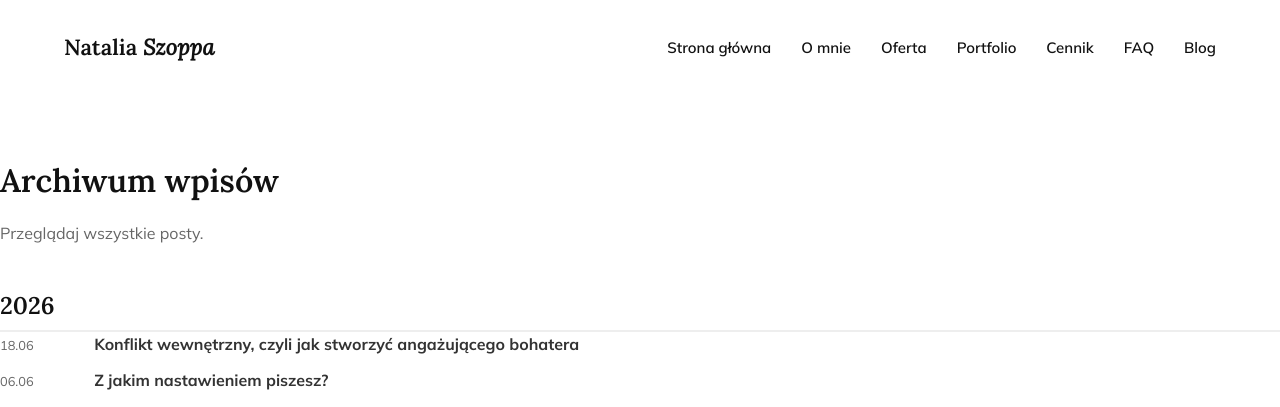
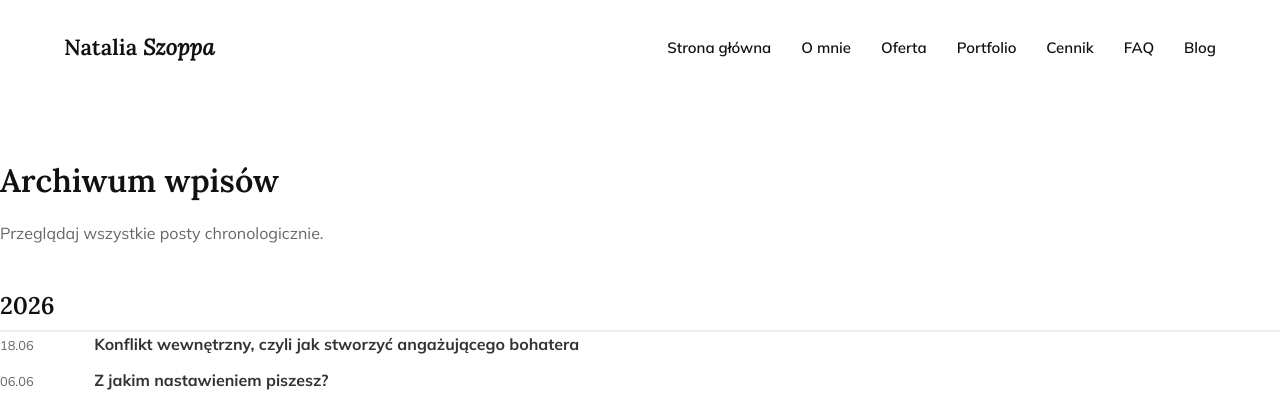
Before and after one commit to Bonnie00726/nataliaszoppa, a Jekyll site: the page built from archiwum.html, in a window 1280 px wide. Shown: the top 407 px of the page. Built offline with Jekyll 4.4.1, drawn with Linux system fonts in a browser that asks for light colours.

Commit message:
Update archiwum.html

```diff
--- a/archiwum.html
+++ b/archiwum.html
@@ -6,21 +6,21 @@ permalink: /archiwum.html
 <div class="blog-container">
     <main class="blog-content">
         <h1 style="font-family: 'Lora', serif; margin-top: 60px; margin-bottom: 15px;">Archiwum wpisów</h1>
-        <p style="margin-bottom: 40px; color: #666;">Przeglądaj wszystkie posty.</p>
+        <p style="margin-bottom: 40px; color: #666;">Przeglądaj wszystkie posty chronologicznie.</p>
 
         {% for post in site.posts %}
             {% capture current_year %}{{ post.date | date: "%Y" }}{% endcapture %}
 
             {% if current_year != previous_year %}
                 {% unless forloop.first %}</ul>{% endunless %}
-                <h2 style="margin-top: 40px; border-bottom: 2px solid #eee; padding-bottom: 5px;">{{ current_year }}</h2>
+                <h2 id="rok-{{ current_year }}" style="margin-top: 40px; border-bottom: 2px solid #eee; padding-bottom: 5px;">{{ current_year }}</h2>
                 <ul style="list-style-type: none; padding-left: 0;">
                 {% assign previous_year = current_year %}
             {% endif %}
 
             <li style="margin-bottom: 10px;">
                 <span style="font-size: 0.8em; color: #666; margin-right: 10px; display: inline-block; width: 80px;">{{ post.date | date: "%d.%m" }}</span>
-                <a href="{{ post.url | relative_url }}" style="text-decoration: none; font-weight: bold; color: #333;">{{ post.title }}</a>
+                <a href="{{ post.url | relative_url }}" style="text-decoration: none; font-weight: bold; color: #333; transition: color 0.2s;">{{ post.title }}</a>
             </li>
 
             {% if forloop.last %}</ul>{% endif %}
```
